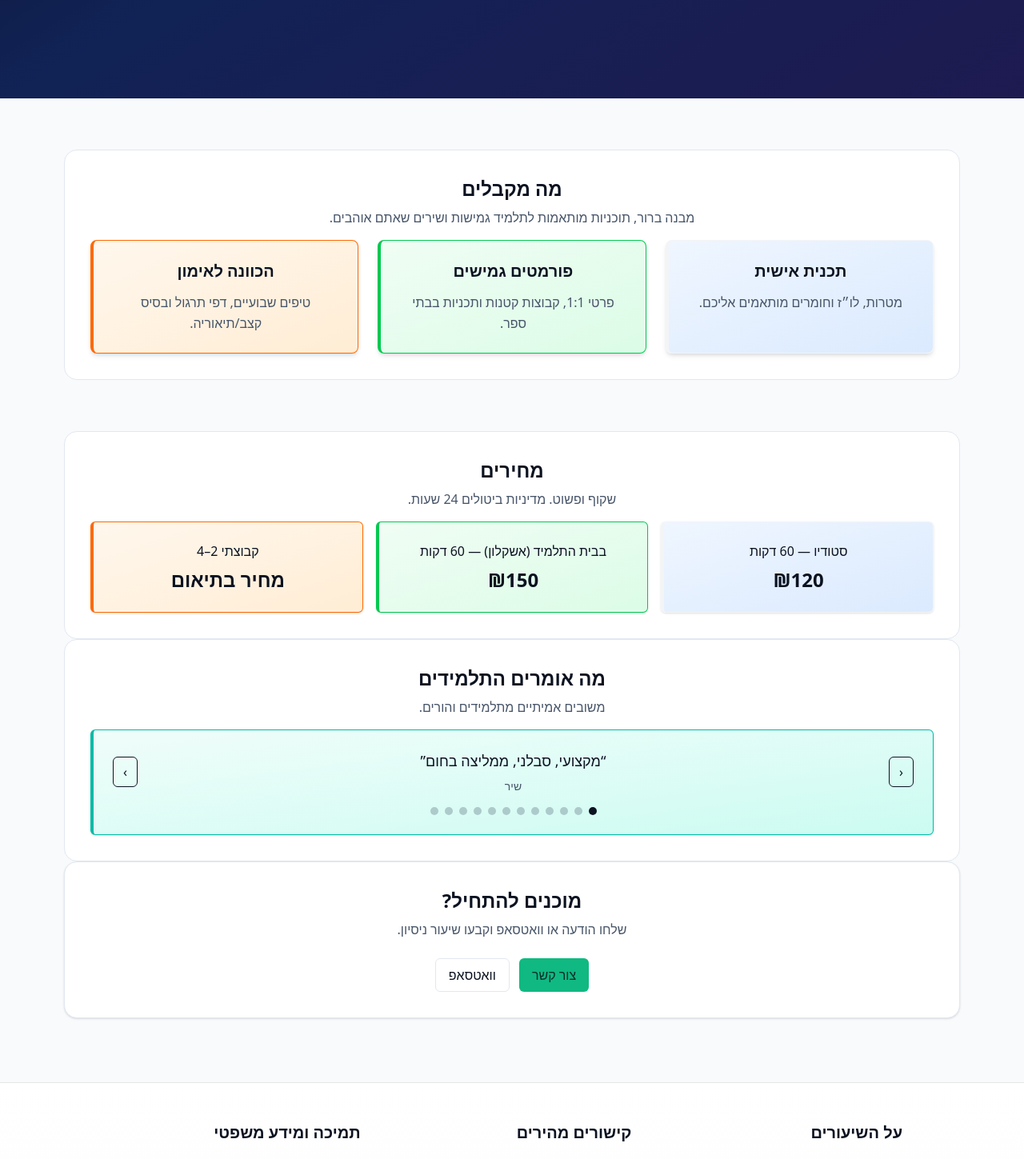
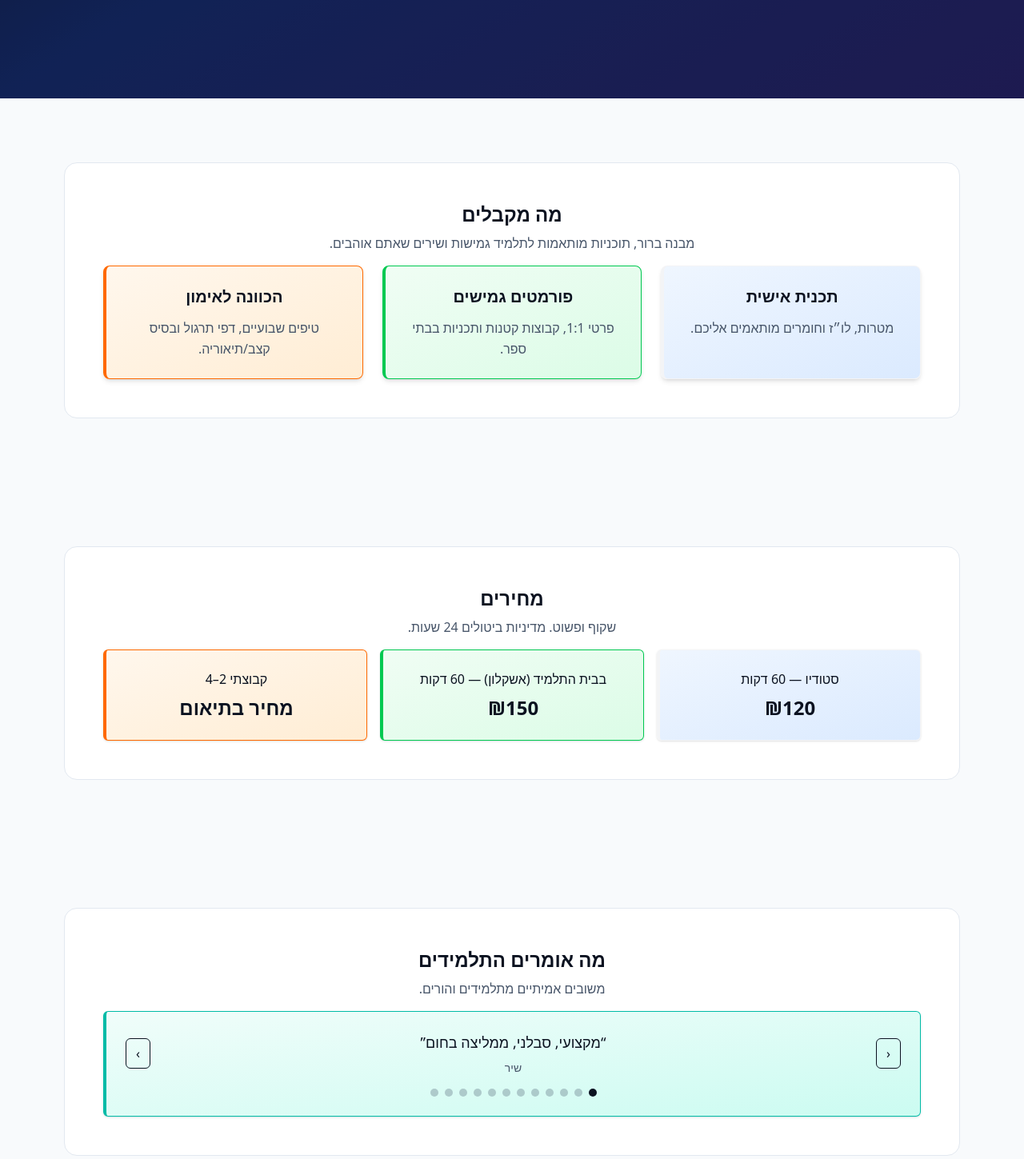
Before and after one commit to doronc36-rgb/guitar-lessons, a Next.js app: page / in a window 1280 px wide. Shown: the part 740-2189 px from the top of the page at 80% size. Built offline with nearby package versions, Linux system fonts and the light colour scheme; no server answers.

Commit message:
Standardize section spacing across all pages for consistent visual rhythm

```diff
--- a/src/app/booking/BookingClient.tsx
+++ b/src/app/booking/BookingClient.tsx
@@ -7,7 +7,7 @@ import Button from "../components/ui/Button";
 export default function BookingClient() {
   const { t } = useI18n();
   return (
-    <div className="min-h-screen p-6 md:p-10 max-w-3xl mx-auto space-y-8">
+    <div className="min-h-screen p-6 md:p-10 max-w-3xl mx-auto space-y-20">
       <h1 className="text-3xl font-semibold text-center">{t.booking.title}</h1>
       <ul className="list-disc pr-6 text-neutral-800 space-y-1">
         {t.booking.bullets.map((b) => (
--- a/src/app/components/marketing/CTA.tsx
+++ b/src/app/components/marketing/CTA.tsx
@@ -7,7 +7,7 @@ import { useI18n } from "@/i18n";
 export default function MarketingCTA() {
   const { t } = useI18n();
   return (
-    <Container>
+    <Container className="py-20">
       <div id="contact" className="surface p-8 rounded-md shadow-sm text-center">
         <h2 className="text-2xl font-semibold">{t.marketing.cta.title}</h2>
         <p className="mt-2 text-[color:var(--muted)]">{t.marketing.cta.subtitle}</p>
--- a/src/app/components/marketing/Features.tsx
+++ b/src/app/components/marketing/Features.tsx
@@ -7,7 +7,7 @@ import { useI18n } from "@/i18n";
 export default function MarketingFeatures() {
   const { t } = useI18n();
   return (
-    <Container className="py-16">
+    <Container className="py-20">
       <Section id="features" title={t.marketing.features.title} intro={t.marketing.features.subtitle}>
         <div className="grid gap-6 md:grid-cols-3">
           {t.marketing.features.items.map((f: { title: string; body: string }, index: number) => {
--- a/src/app/components/marketing/Pricing.tsx
+++ b/src/app/components/marketing/Pricing.tsx
@@ -8,7 +8,7 @@ import { useI18n } from "@/i18n";
 export default function MarketingPricing() {
   const { t } = useI18n();
   return (
-    <Container>
+    <Container className="py-20">
               <Section id="prices" title={t.marketing.pricing.title} intro={t.marketing.pricing.subtitle}>
         <div className="grid gap-4 md:grid-cols-3">
           {t.prices.items.map((p, index) => {
--- a/src/app/components/marketing/Testimonials.tsx
+++ b/src/app/components/marketing/Testimonials.tsx
@@ -36,7 +36,7 @@ export default function MarketingTestimonials() {
   if (total === 0) return null;
 
   return (
-    <Container>
+    <Container className="py-20">
       <Section id="testimonials" title={t.marketing.testimonials.title} intro={t.marketing.testimonials.subtitle}>
         <div className="p-6 rounded-md shadow-sm border-l-4 border-teal-500 bg-gradient-to-br from-teal-50 to-teal-100 dark:from-teal-900/20 dark:to-teal-800/20 border border-gray-100 dark:border-gray-700 text-center">
           <div className="flex items-center justify-between">
--- a/src/app/components/ui/Section.tsx
+++ b/src/app/components/ui/Section.tsx
@@ -2,7 +2,7 @@ import { ReactNode } from "react";
 
 export default function Section({ id, title, intro, children, className = "" }: { id?: string; title?: ReactNode; intro?: ReactNode; children?: ReactNode; className?: string }) {
   return (
-    <section id={id} className={`surface p-6 md:p-8 ${className}`}>
+    <section id={id} className={`surface p-8 md:p-12 ${className}`}>
       {title && <h2 className="text-2xl font-semibold text-center">{title}</h2>}
       {intro && <p className="mt-2 text-[color:var(--muted)] text-center">{intro}</p>}
       {children && <div className={title || intro ? "mt-4" : undefined}>{children}</div>}
--- a/src/app/faq/FAQClient.tsx
+++ b/src/app/faq/FAQClient.tsx
@@ -5,7 +5,7 @@ import { useI18n } from "@/i18n";
 export default function FAQClient() {
   const { t } = useI18n();
   return (
-    <div className="min-h-screen p-6 md:p-10 max-w-3xl mx-auto">
+    <div className="min-h-screen p-6 md:p-10 max-w-3xl mx-auto space-y-20">
       <h1 className="text-3xl font-semibold mb-6 text-center">{t.faq.title}</h1>
       <div className="space-y-3">
           {t.faq.items.map((item) => (
--- a/src/app/lessons/LessonsClient.tsx
+++ b/src/app/lessons/LessonsClient.tsx
@@ -5,7 +5,7 @@ import { useI18n } from "@/i18n";
 export default function LessonsClient() {
   const { t } = useI18n();
   return (
-    <div className="min-h-screen p-6 md:p-10 max-w-5xl mx-auto space-y-10">
+    <div className="min-h-screen p-6 md:p-10 max-w-5xl mx-auto space-y-20">
       <div className="surface p-6">
         <h1 className="text-3xl font-semibold text-center">{t.lessons.title}</h1>
       </div>
--- a/src/app/prices/PricesClient.tsx
+++ b/src/app/prices/PricesClient.tsx
@@ -6,7 +6,7 @@ import Button from "../components/ui/Button";
 export default function PricesClient() {
   const { t } = useI18n();
   return (
-    <div id="pricing" className="min-h-screen p-6 md:p-10 max-w-3xl mx-auto space-y-8 scroll-mt-28">
+    <div id="pricing" className="min-h-screen p-6 md:p-10 max-w-3xl mx-auto space-y-20 scroll-mt-28">
       <h1 className="text-3xl font-semibold text-center">{t.prices.title}</h1>
       <p className="text-center text-[color:var(--muted)] mt-2">{t.marketing.pricing.subtitle}</p>
 
```
